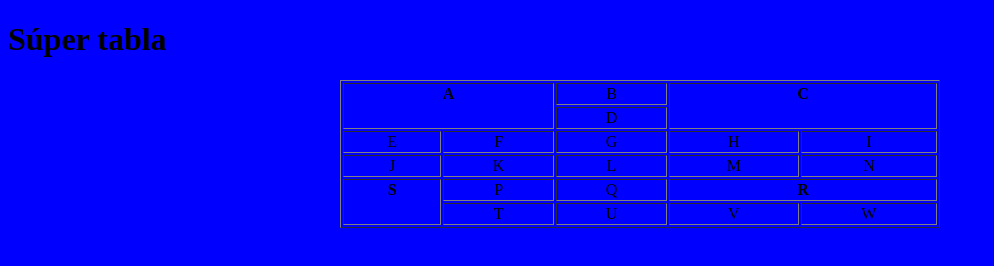
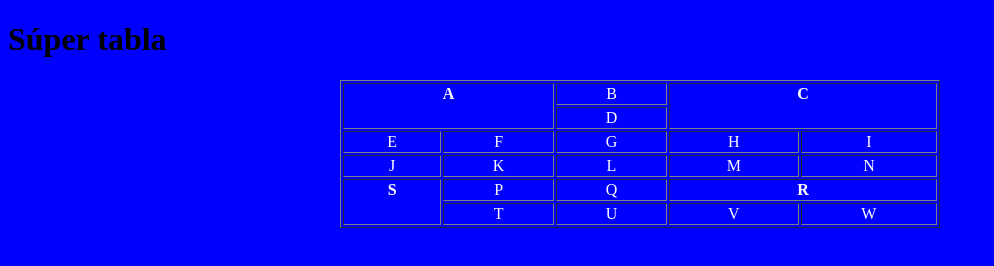
Before and after one commit to Yev94/CursoGit, a plain HTML site: page Index.html in a window 1280 px wide. Shown: the whole page, without its empty margins (0-994 px from the left). Drawn offline with Linux system fonts and the light colour scheme.

Commit message:
Changed color text on my table

```diff
--- a/CSS/estilos.css
+++ b/CSS/estilos.css
@@ -1,3 +1,6 @@
 body{
 background-color:#00f;
 }
+tr{
+color: #fff;
+}
```
